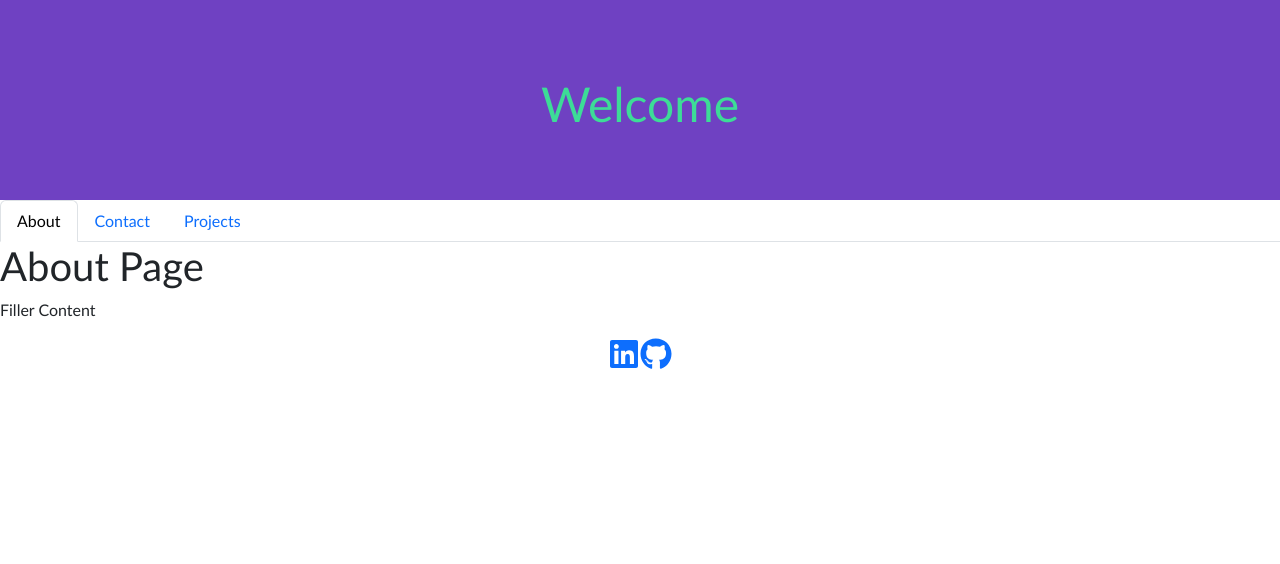
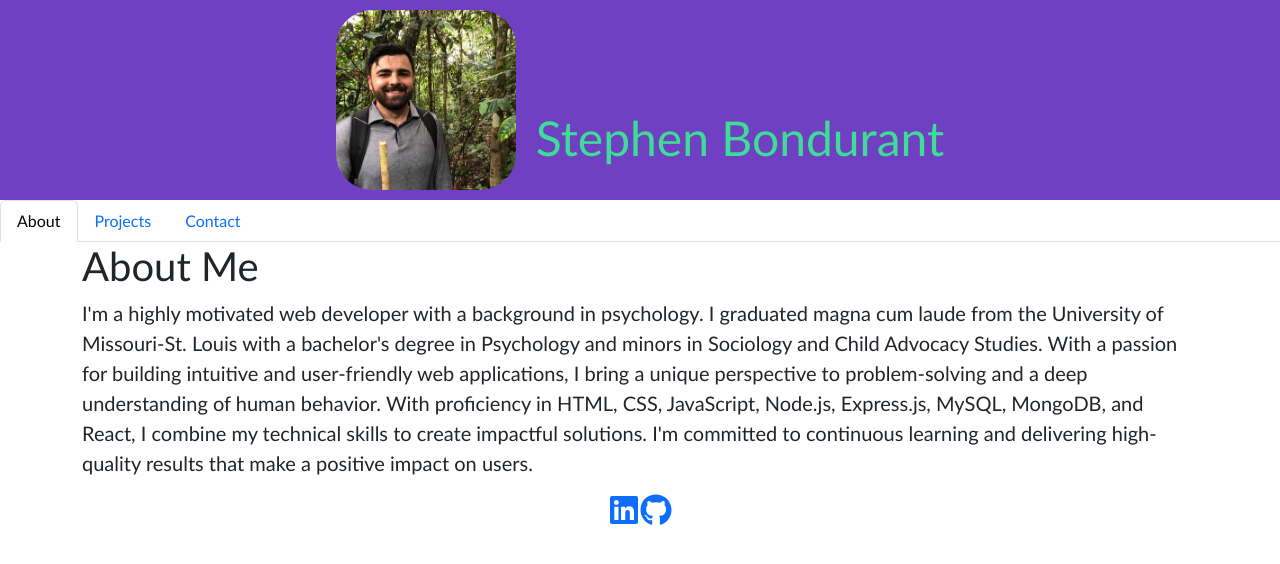
Before and after one commit to Steveb175/React-Portfolio, a React (Create React App) app: page / in a window 1280 px wide. Shown: the top 564 px of the page. Built offline with nearby package versions, Linux system fonts and the light colour scheme; the HTML template or start-up script is replaced by a standard one.

Commit message:
Needs further polishing

```diff
--- a/src/components/Header.js
+++ b/src/components/Header.js
@@ -6,9 +6,11 @@ import "../styles/styles.css";
 function Header() {
   return (
     <header className="header">
-      <h1>Welcome</h1>
+      <img src="/me.jpg" alt="Stephen" />
+      <h1>Stephen Bondurant</h1>
     </header>
   );
 }
+
 // Exported Component
 export default Header;
--- a/src/components/NavTabs.Js
+++ b/src/components/NavTabs.Js
@@ -17,15 +17,6 @@ function NavTabs({ currentPage, handlePageChange }) {
       </li>
       <li className="nav-item">
         <a
-          href="#contact"
-          onClick={() => handlePageChange("Contact")}
-          className={currentPage === "Contact" ? "nav-link active" : "nav-link"}
-        >
-          Contact
-        </a>
-      </li>
-      <li className="nav-item">
-        <a
           href="#projects"
           onClick={() => handlePageChange("Projects")}
           className={
@@ -35,6 +26,15 @@ function NavTabs({ currentPage, handlePageChange }) {
           Projects
         </a>
       </li>
+      <li className="nav-item">
+        <a
+          href="#contact"
+          onClick={() => handlePageChange("Contact")}
+          className={currentPage === "Contact" ? "nav-link active" : "nav-link"}
+        >
+          Contact
+        </a>
+      </li>
     </ul>
   );
 }
--- a/src/components/pages/About.js
+++ b/src/components/pages/About.js
@@ -2,9 +2,20 @@ import React from "react";
 
 export default function About() {
   return (
-    <div>
-      <h1>About Page</h1>
-      <p>Filler Content</p>
+    <div className="container">
+      <h1>About Me</h1>
+      <p className="lead">
+        I'm a highly motivated web developer with a background in psychology. I
+        graduated magna cum laude from the University of Missouri-St. Louis with
+        a bachelor's degree in Psychology and minors in Sociology and Child
+        Advocacy Studies. With a passion for building intuitive and
+        user-friendly web applications, I bring a unique perspective to
+        problem-solving and a deep understanding of human behavior. With
+        proficiency in HTML, CSS, JavaScript, Node.js, Express.js, MySQL,
+        MongoDB, and React, I combine my technical skills to create impactful
+        solutions. I'm committed to continuous learning and delivering
+        high-quality results that make a positive impact on users.
+      </p>
     </div>
   );
 }
--- a/src/components/pages/Projects.js
+++ b/src/components/pages/Projects.js
@@ -3,9 +3,11 @@ import React from "react";
 export default function Projects() {
   return (
     <div>
-      <h1>Projects</h1>
+      <h1 className="text-center">Projects</h1>
+      <div className="container d-flex justify-content-center">
         <div className="row row-cols-1 row-cols-md-2 g-4">
           <div className="col">
+            <div className="project-card-container">
               <div className="card">
                 <a href="https://steveb175.github.io/Brewery-Finder/">
                   <img
@@ -13,11 +15,14 @@ export default function Projects() {
                     alt="Brewery Finder"
                     className="card-img-top"
                     height="300"
+                    style={{ maxWidth: "500px" }}
                   />
                 </a>
               </div>
             </div>
+          </div>
           <div className="col">
+            <div className="project-card-container">
               <div className="card">
                 <a href="https://steveb175.github.io/Weather-Dashboard/">
                   <img
@@ -25,11 +30,14 @@ export default function Projects() {
                     alt="Weather Dashboard"
                     className="card-img-top"
                     height="300"
+                    style={{ maxWidth: "500px" }}
                   />
                 </a>
               </div>
             </div>
+          </div>
           <div className="col">
+            <div className="project-card-container">
               <div className="card">
                 <a href="https://github.com/Steveb175/BattlehawksTailgate">
                   <img
@@ -37,11 +45,14 @@ export default function Projects() {
                     alt="Battlehawks Tailgates"
                     className="card-img-top"
                     height="300"
+                    style={{ maxWidth: "500px" }}
                   />
                 </a>
               </div>
             </div>
+          </div>
           <div className="col">
+            <div className="project-card-container">
               <div className="card">
                 <a href="https://github.com/Steveb175/Employee-Tracker">
                   <img
@@ -49,11 +60,14 @@ export default function Projects() {
                     alt="Employee Tracker"
                     className="card-img-top"
                     height="300"
+                    style={{ maxWidth: "500px" }}
                   />
                 </a>
               </div>
             </div>
+          </div>
           <div className="col">
+            <div className="project-card-container">
               <div className="card">
                 <a href="https://github.com/Steveb175/README-Generator">
                   <img
@@ -61,11 +75,14 @@ export default function Projects() {
                     alt="README Generator"
                     className="card-img-top"
                     height="300"
+                    style={{ maxWidth: "500px" }}
                   />
                 </a>
               </div>
             </div>
+          </div>
           <div className="col">
+            <div className="project-card-container">
               <div className="card">
                 <a href="https://github.com/Steveb175/Daily-Planner">
                   <img
@@ -73,11 +90,14 @@ export default function Projects() {
                     alt="Daily Planner"
                     className="card-img-top"
                     height="300"
+                    style={{ maxWidth: "500px" }}
                   />
                 </a>
               </div>
             </div>
           </div>
         </div>
+      </div>
+    </div>
   );
 }
--- a/src/styles/styles.css
+++ b/src/styles/styles.css
@@ -12,9 +12,20 @@
 
 /* HEADER */
 .header {
-    background: var(--MediumPurple);
-    height: 200px;
-  }
+  background: var(--MediumPurple);
+  height: 200px;
+  display: flex;
+  align-items: center;
+  justify-content: center;
+}
+
+.header img {
+  width: 180px;
+  height: 180px;
+  object-fit: cover;
+  border-radius: 20%;
+  margin-right: 20px;
+}
 
   .header h1 {
     margin: 0;
@@ -60,3 +71,9 @@
   .social-icons {
     align-content: center;
   }
+
+  /* PROJECTS */
+  .project-card-container {
+    max-width: 500px;
+    margin: 0 auto;
+  }
```
Lines whose indentation alone changed are shown as unchanged.
